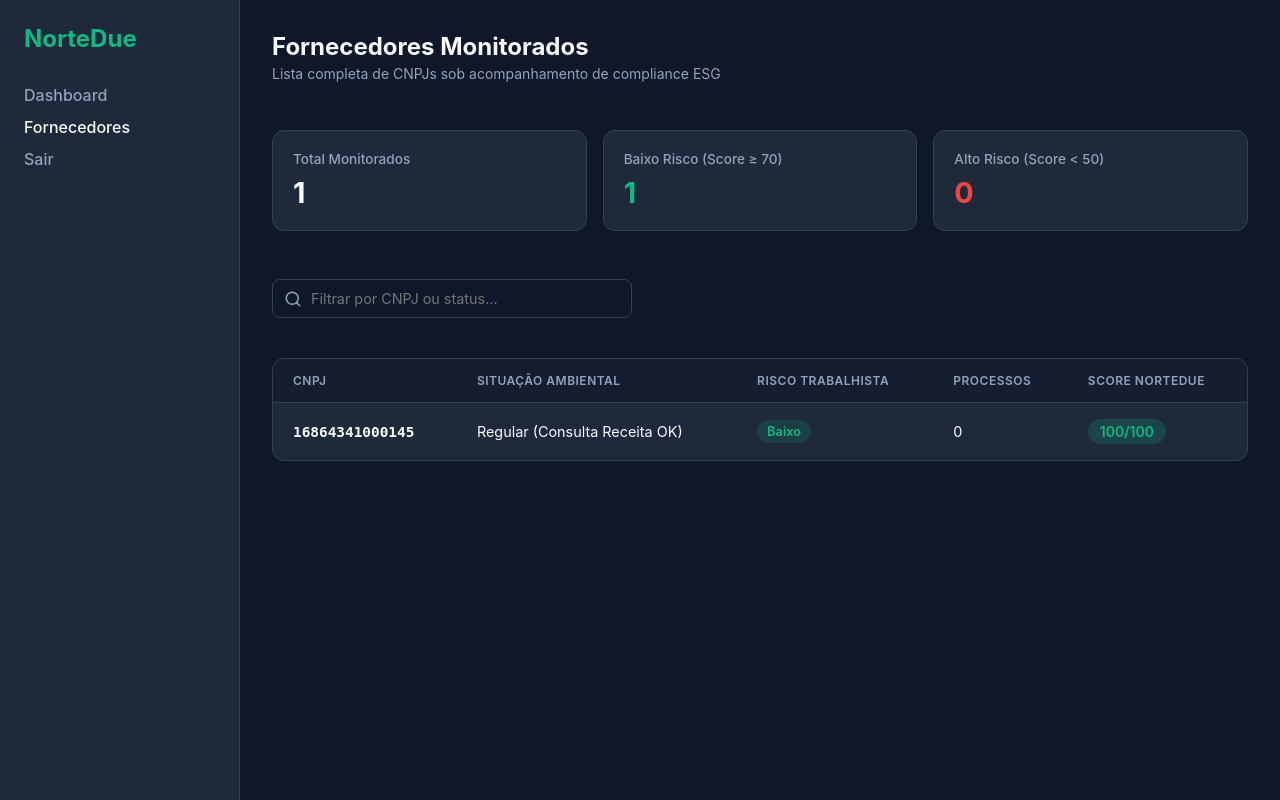
After one commit to Darkyelino/NorteDue-Sebrae, a Django app: page /fornecedores/ in a window 1280 px wide. The commit adds this page. Run offline with Django 5.2, Linux system fonts and the light colour scheme; a user stored in the database is signed in; data comes from the database, SQL or seed files in the repository; both versions use the stored data as it was after the commit; tables that the repository leaves empty hold one stand-in row (values such as "Sample post").

Commit message:
feat: lista de fornecedores

```diff
--- /dev/null
+++ b/nortedue/core/static/core/css/suppliers.css
@@ -0,0 +1,148 @@
+/* Estilos para a tabela e listagem de fornecedores */
+.page-header {
+    display: flex;
+    justify-content: space-between;
+    align-items: center;
+    margin-bottom: 24px;
+}
+
+.page-title h1 {
+    font-size: 1.5rem;
+    font-weight: 700;
+    color: var(--text-primary);
+}
+
+.page-title p {
+    color: var(--text-muted);
+    font-size: 0.875rem;
+    margin-top: 4px;
+}
+
+/* Cards de Resumo */
+.summary-cards {
+    display: grid;
+    grid-template-columns: repeat(3, 1fr);
+    gap: 16px;
+    margin-bottom: 24px;
+}
+
+.summary-card {
+    background-color: var(--bg-card);
+    border: 1px solid var(--border-color);
+    border-radius: 12px;
+    padding: 20px;
+    display: flex;
+    flex-direction: column;
+    gap: 8px;
+}
+
+.summary-card span {
+    color: var(--text-muted);
+    font-size: 0.85rem;
+    font-weight: 500;
+}
+
+.summary-card h3 {
+    font-size: 1.8rem;
+    font-weight: 700;
+    color: var(--text-primary);
+}
+
+/* Barra de Filtro e Busca */
+.table-toolbar {
+    display: flex;
+    justify-content: space-between;
+    align-items: center;
+    gap: 16px;
+    margin-bottom: 16px;
+}
+
+.search-box {
+    position: relative;
+    flex: 1;
+    max-width: 360px;
+}
+
+.search-box input {
+    width: 100%;
+    background-color: var(--bg-main);
+    border: 1px solid var(--border-color);
+    border-radius: 8px;
+    padding: 10px 14px 10px 38px;
+    color: var(--text-primary);
+    font-size: 0.9rem;
+    outline: none;
+}
+
+.search-box svg {
+    position: absolute;
+    left: 12px;
+    top: 50%;
+    transform: translateY(-50%);
+    color: var(--text-muted);
+}
+
+/* Tabela Estilizada */
+.table-container {
+    background-color: var(--bg-card);
+    border: 1px solid var(--border-color);
+    border-radius: 12px;
+    overflow-x: auto;
+}
+
+.suppliers-table {
+    width: 100%;
+    border-collapse: collapse;
+    text-align: left;
+    font-size: 0.9rem;
+}
+
+.suppliers-table th {
+    background-color: rgba(15, 23, 42, 0.6);
+    color: var(--text-muted);
+    font-weight: 600;
+    padding: 14px 20px;
+    border-bottom: 1px solid var(--border-color);
+    text-transform: uppercase;
+    font-size: 0.75rem;
+    letter-spacing: 0.5px;
+}
+
+.suppliers-table td {
+    padding: 16px 20px;
+    border-bottom: 1px solid var(--border-color);
+    color: var(--text-primary);
+    vertical-align: middle;
+}
+
+.suppliers-table tbody tr:last-child td {
+    border-bottom: none;
+}
+
+.suppliers-table tbody tr:hover {
+    background-color: rgba(255, 255, 255, 0.02);
+}
+
+.cnpj-code {
+    font-family: monospace;
+    font-weight: 600;
+    color: var(--text-primary);
+}
+
+.badge-risk {
+    display: inline-block;
+    padding: 4px 10px;
+    border-radius: 12px;
+    font-size: 0.8rem;
+    font-weight: 600;
+}
+
+.badge-low { background-color: rgba(16, 185, 129, 0.15); color: var(--accent-green); }
+.badge-medium { background-color: rgba(245, 158, 11, 0.15); color: #f59e0b; }
+.badge-high { background-color: rgba(239, 68, 68, 0.15); color: var(--accent-red); }
+
+.empty-state {
+    text-align: center;
+    padding: 48px 20px;
+    color: var(--text-muted);
+}
--- /dev/null
+++ b/nortedue/core/static/core/js/suppliers.js
@@ -0,0 +1,19 @@
+document.addEventListener("DOMContentLoaded", function () {
+    const tableSearch = document.getElementById("tableSearch");
+    const tableRows = document.querySelectorAll(".suppliers-table tbody tr");
+
+    if (tableSearch && tableRows.length > 0) {
+        tableSearch.addEventListener("keyup", function () {
+            const term = this.value.toLowerCase().trim();
+
+            tableRows.forEach(row => {
+                const text = row.innerText.toLowerCase();
+                if (text.includes(term)) {
+                    row.style.display = "";
+                } else {
+                    row.style.display = "none";
+                }
+            });
+        });
+    }
+});
--- /dev/null
+++ b/nortedue/core/templates/suppliers.html
@@ -0,0 +1,107 @@
+{% load static %}
+<!DOCTYPE html>
+<html lang="pt-br">
+<head>
+    <meta charset="UTF-8">
+    <meta name="viewport" content="width=device-width, initial-scale=1.0">
+    <title>NorteDue - Carteira de Fornecedores</title>
+
+    <link rel="stylesheet" href="{% static 'core/css/dashboard.css' %}">
+    <link rel="stylesheet" href="{% static 'core/css/suppliers.css' %}">
+</head>
+<body>
+
+    <!-- Sidebar Navegação -->
+    <aside class="sidebar">
+        <div class="brand">NorteDue</div>
+        <ul class="nav-links">
+            <li><a href="{% url 'dashboard' %}">Dashboard</a></li>
+            <li><a href="{% url 'suppliers_list' %}" class="active">Fornecedores</a></li>
+            <li><a href="{% url 'logout' %}">Sair</a></li>
+        </ul>
+    </aside>
+
+    <!-- Conteúdo Principal -->
+    <main class="main-content">
+
+        <!-- Cabeçalho -->
+        <div class="page-header">
+            <div class="page-title">
+                <h1>Fornecedores Monitorados</h1>
+                <p>Lista completa de CNPJs sob acompanhamento de compliance ESG</p>
+            </div>
+        </div>
+
+        <!-- Cards de Resumo Rápido -->
+        <div class="summary-cards">
+            <div class="summary-card">
+                <span>Total Monitorados</span>
+                <h3>{{ total_suppliers }}</h3>
+            </div>
+            <div class="summary-card">
+                <span>Baixo Risco (Score ≥ 70)</span>
+                <h3 style="color: var(--accent-green);">{{ regular_count }}</h3>
+            </div>
+            <div class="summary-card">
+                <span>Alto Risco (Score < 50)</span>
+                <h3 style="color: var(--accent-red);">{{ high_risk_count }}</h3>
+            </div>
+        </div>
+
+        <!-- Barra de Ferramentas / Busca -->
+        <div class="table-toolbar">
+            <div class="search-box">
+                <svg xmlns="http://www.w3.org/2000/svg" width="18" height="18" viewBox="0 0 24 24" fill="none" stroke="currentColor" stroke-width="2" stroke-linecap="round" stroke-linejoin="round">
+                    <circle cx="11" cy="11" r="8"/>
+                    <line x1="21" y1="21" x2="16.65" y2="16.65"/>
+                </svg>
+                <input type="text" id="tableSearch" placeholder="Filtrar por CNPJ ou status...">
+            </div>
+        </div>
+
+        <!-- Tabela de Fornecedores -->
+        <div class="table-container">
+            {% if suppliers %}
+                <table class="suppliers-table">
+                    <thead>
+                        <tr>
+                            <th>CNPJ</th>
+                            <th>Situação Ambiental</th>
+                            <th>Risco Trabalhista</th>
+                            <th>Processos</th>
+                            <th>Score NorteDue</th>
+                        </tr>
+                    </thead>
+                    <tbody>
+                        {% for s in suppliers %}
+                            <tr>
+                                <td class="cnpj-code">{{ s.cnpj }}</td>
+                                <td>{{ s.environmental_situation }}</td>
+                                <td>
+                                    <span class="badge-risk {% if s.labor_risk == 'Baixo' %}badge-low{% elif s.labor_risk == 'Médio' %}badge-medium{% else %}badge-high{% endif %}">
+                                        {{ s.labor_risk }}
+                                    </span>
+                                </td>
+                                <td>{{ s.active_processes }}</td>
+                                <td>
+                                    <span class="metric-badge {% if s.score_nortedue >= 70 %}badge-success{% else %}badge-danger{% endif %}">
+                                        {{ s.score_nortedue }}/100
+                                    </span>
+                                </td>
+                            </tr>
+                        {% endfor %}
+                    </tbody>
+                </table>
+            {% else %}
+                <div class="empty-state">
+                    <p>Nenhum fornecedor cadastrado na base de dados.</p>
+                    <p style="font-size: 0.85rem; margin-top: 6px;">Consulte um CNPJ no Dashboard para adicionar a esta lista.</p>
+                </div>
+            {% endif %}
+        </div>
+
+    </main>
+
+    <script src="{% static 'core/js/suppliers.js' %}"></script>
+</body>
+</html>
--- a/nortedue/core/urls.py
+++ b/nortedue/core/urls.py
@@ -3,6 +3,8 @@ from . import views
 
 urlpatterns = [
     path('', views.dashboard, name='dashboard'),
+    path('fornecedores/', views.suppliers_list, name='suppliers_list'),
+    path('monitorar/', views.toggle_monitor, name='toggle_monitor'),
     path('login/', views.login_view, name='login'),
     path('register/', views.register_view, name='register'),
     path('logout/', views.logout_view, name='logout'),
--- a/nortedue/core/views.py
+++ b/nortedue/core/views.py
@@ -1,40 +1,14 @@
 import re
-from .models import Supplier
-from .services import consultar_fornecedor_real
 from django.shortcuts import render, redirect
 from django.contrib.auth import login, logout
 from django.contrib.auth.forms import UserCreationForm, AuthenticationForm
 from django.contrib.auth.decorators import login_required
+from .models import Supplier
+from .services import consultar_fornecedor_real
 
-def dashboard(request):
-    context = {}
-
-    if request.method == 'POST':
-        raw_cnpj = request.POST.get('cnpj', '')
-        cnpj_limpo = re.sub(r'\D', '', str(raw_cnpj))  # Sanitiza deixando apenas dígitos
-
-        if cnpj_limpo:
-            dados = consultar_fornecedor_real(cnpj_limpo)
-
-            if dados:
-                supplier, created = Supplier.objects.update_or_create(
-                    cnpj=cnpj_limpo,  # Busca e salva sempre sanitizado
-                    defaults={
-                        'active_processes': dados.get('active_processes', 0),
-                        'labor_risk': dados.get('labor_risk', 'Baixo'),
-                        'environmental_situation': dados.get('environmental_situation', 'Regular'),
-                        'score_nortedue': dados.get('score_nortedue', 100),
-                    }
-                )
-                context['supplier'] = supplier
-                context['razao_social'] = dados.get('razao_social')
-                context['cnae'] = dados.get('cnae')
-            else:
-                context['error'] = "CNPJ não encontrado ou limite de requisições atingido."
-        else:
-            context['error'] = "Por favor, informe um CNPJ válido."
-
-    return render(request, 'dashboard.html', context)
+# ==========================================
+# AUTENTICAÇÃO (LOGIN / REGISTRO / LOGOUT)
+# ==========================================
 
 def register_view(request):
     if request.method == 'POST':
@@ -62,6 +36,11 @@ def logout_view(request):
     logout(request)
     return redirect('login')
 
+
+# ==========================================
+# PAINEL PRINCIPAL & CONSULTA
+# ==========================================
+
 @login_required(login_url='login')
 def dashboard(request):
     context = {}
@@ -72,21 +51,84 @@ def dashboard(request):
         if cnpj_limpo:
             dados = consultar_fornecedor_real(cnpj_limpo)
             if dados:
-                supplier, created = Supplier.objects.update_or_create(
-                    cnpj=cnpj_limpo,
-                    defaults={
-                        'active_processes': dados.get('active_processes', 0),
-                        'labor_risk': dados.get('labor_risk', 'Baixo'),
-                        'environmental_situation': dados.get('environmental_situation', 'Regular'),
-                        'score_nortedue': dados.get('score_nortedue', 100),
-                    }
-                )
-                context['supplier'] = supplier
-                context['razao_social'] = dados.get('razao_social')
-                context['cnae'] = dados.get('cnae')
+                # Verifica se o CNPJ já existe no banco e se o usuário atual o monitora
+                supplier_obj = Supplier.objects.filter(cnpj=cnpj_limpo).first()
+                is_monitored = False
+                if supplier_obj and supplier_obj.monitored_by.filter(id=request.user.id).exists():
+                    is_monitored = True
+
+                context['searched_data'] = {
+                    'cnpj': cnpj_limpo,
+                    'razao_social': dados.get('razao_social'),
+                    'cnae': dados.get('cnae'),
+                    'active_processes': dados.get('active_processes', 0),
+                    'labor_risk': dados.get('labor_risk', 'Baixo'),
+                    'environmental_situation': dados.get('environmental_situation', 'Regular'),
+                    'score_nortedue': dados.get('score_nortedue', 100),
+                    'is_monitored': is_monitored
+                }
             else:
                 context['error'] = "CNPJ não encontrado ou limite de requisições atingido."
         else:
             context['error'] = "Por favor, informe um CNPJ válido."
 
     return render(request, 'dashboard.html', context)
+
+
+@login_required(login_url='login')
+def toggle_monitor(request):
+    """ Salva o CNPJ no banco e vincula/desvincula do usuário logado """
+    if request.method == 'POST':
+        cnpj = request.POST.get('cnpj')
+        active_processes = request.POST.get('active_processes', 0)
+        labor_risk = request.POST.get('labor_risk', 'Baixo')
+        environmental_situation = request.POST.get('environmental_situation', 'Regular')
+        score_nortedue = request.POST.get('score_nortedue', 100)
+
+        # Atualiza ou cria o fornecedor no SQLite
+        supplier, created = Supplier.objects.update_or_create(
+            cnpj=cnpj,
+            defaults={
+                'active_processes': active_processes,
+                'labor_risk': labor_risk,
+                'environmental_situation': environmental_situation,
+                'score_nortedue': score_nortedue,
+            }
+        )
+
+        # Adiciona ou remove da lista monitored_by do usuário
+        if supplier.monitored_by.filter(id=request.user.id).exists():
+            supplier.monitored_by.remove(request.user)
+        else:
+            supplier.monitored_by.add(request.user)
+
+    return redirect('suppliers_list')
+
+
+# ==========================================
+# CARTEIRA DE FORNECEDORES MONITORADOS
+# ==========================================
+
+@login_required(login_url='login')
+def suppliers_list(request):
+    search_query = request.GET.get('q', '').strip()
+
+    # Filtra apenas os fornecedores monitorados pelo usuário logado
+    suppliers = request.user.monitored_suppliers.all()
+
+    # Permite busca/filtro por CNPJ na tabela
+    if search_query:
+        suppliers = suppliers.filter(cnpj__icontains=search_query)
+
+    total_suppliers = suppliers.count()
+    high_risk_count = suppliers.filter(score_nortedue__lt=50).count()
+    regular_count = suppliers.filter(score_nortedue__gte=70).count()
+
+    context = {
+        'suppliers': suppliers,
+        'search_query': search_query,
+        'total_suppliers': total_suppliers,
+        'high_risk_count': high_risk_count,
+        'regular_count': regular_count,
+    }
+    return render(request, 'suppliers.html', context)
```
Also changed, not shown: nortedue/core/static/core/css/dashboard.css (+55 -0 lines), nortedue/core/templates/dashboard.html (+33 -27 lines), nortedue/db.sqlite3.
